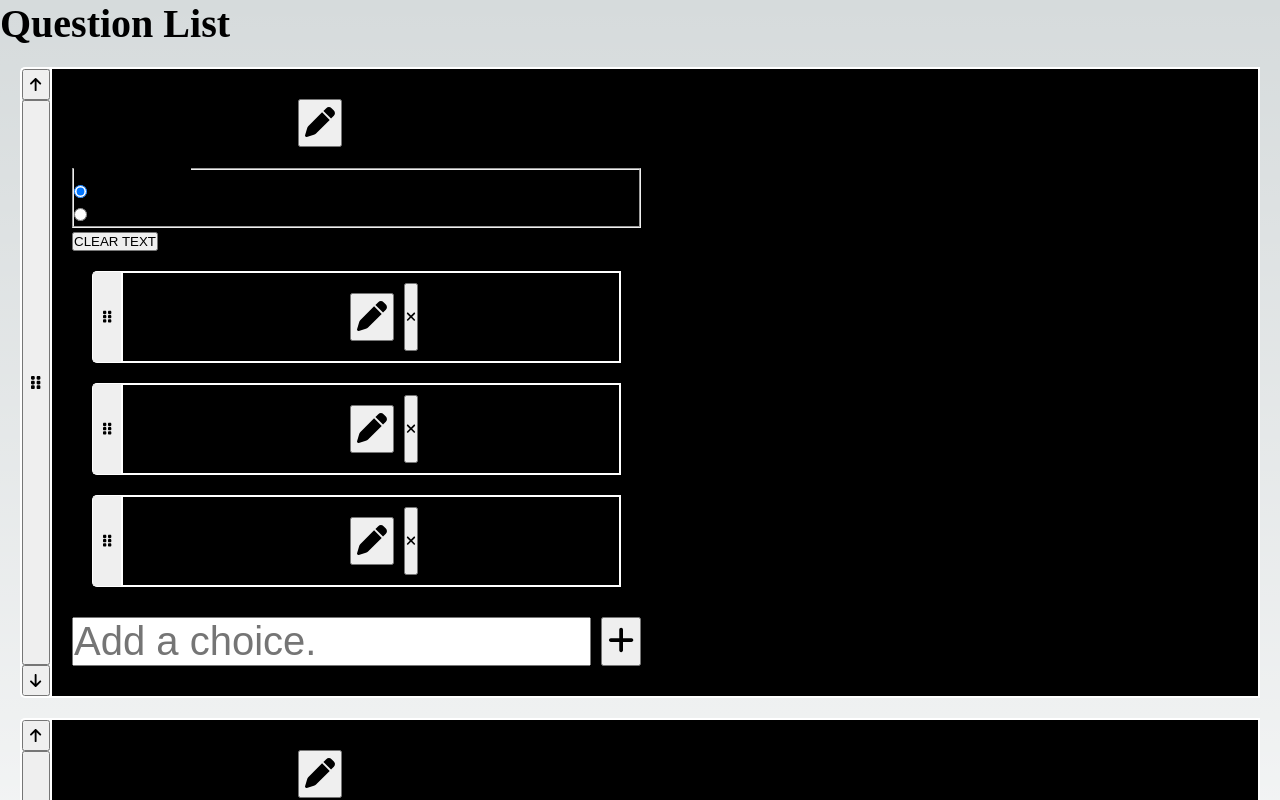
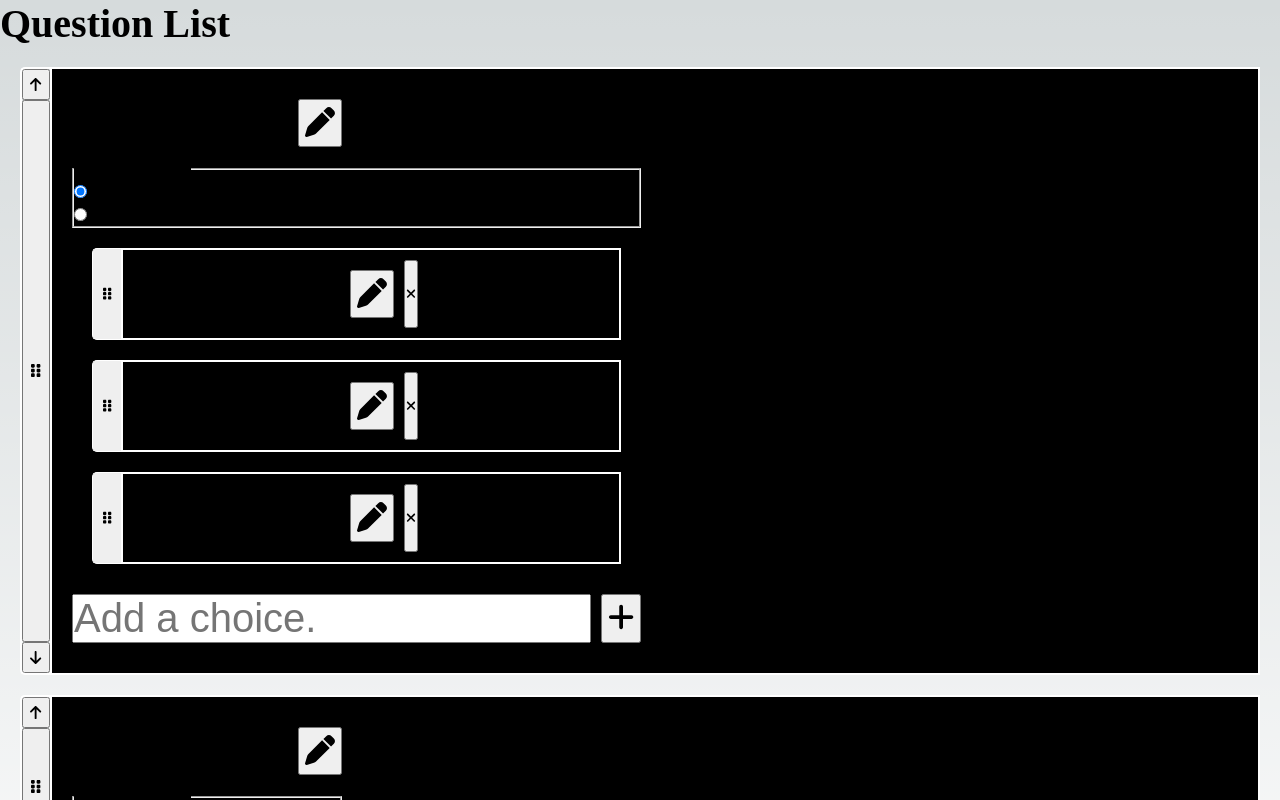
Before and after one commit to klalicki/mini-survey, a Next.js app: page /edit in a window 1280 px wide. Shown: the top 800 px of the page. Built offline with nearby package versions, Linux system fonts and the light colour scheme.

Commit message:
removes test button from EditQuestion and removes debug statements from MCEditor

```diff
--- a/components/EditQuestion/EditQuestion.tsx
+++ b/components/EditQuestion/EditQuestion.tsx
@@ -41,16 +41,6 @@ const EditQuestion = ({
         }}
       />
 
-      <button
-        onClick={() => {
-          updateQuestion(questionData.staticID, {
-            ...questionData,
-            text: "Hello this has been updated!",
-          });
-        }}
-      >
-        CLEAR TEXT
-      </button>
       {questionData.questionType === "mc" && (
         <MCEditor
           optionsList={questionData.MCOptions}
--- a/components/Editors/MCEditor/MCEditor.tsx
+++ b/components/Editors/MCEditor/MCEditor.tsx
@@ -44,8 +44,7 @@ const MCEditor = ({
     tempItems[index] = newValue;
     updateFn(tempItems);
   };
-  console.log("items:");
-  console.log(optionsList);
+
   return (
     <div>
       <BasicReorder
```
